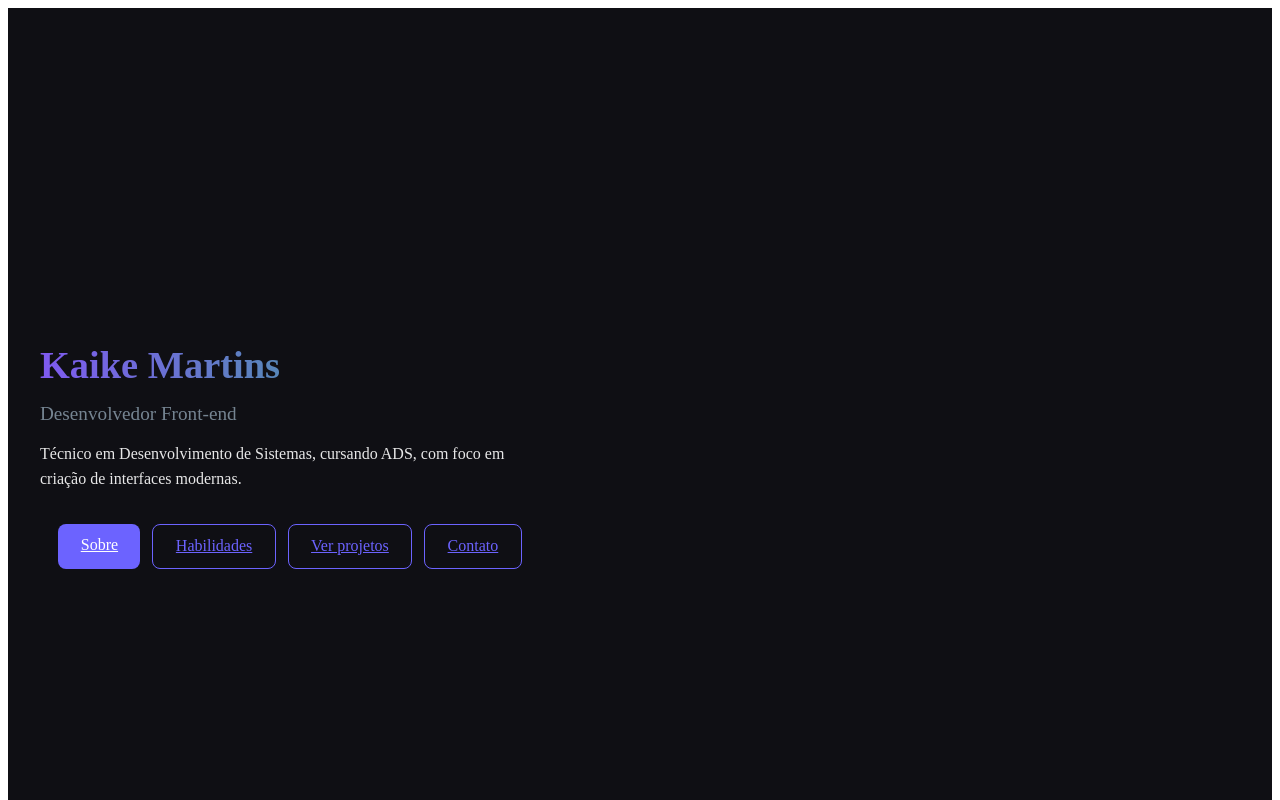
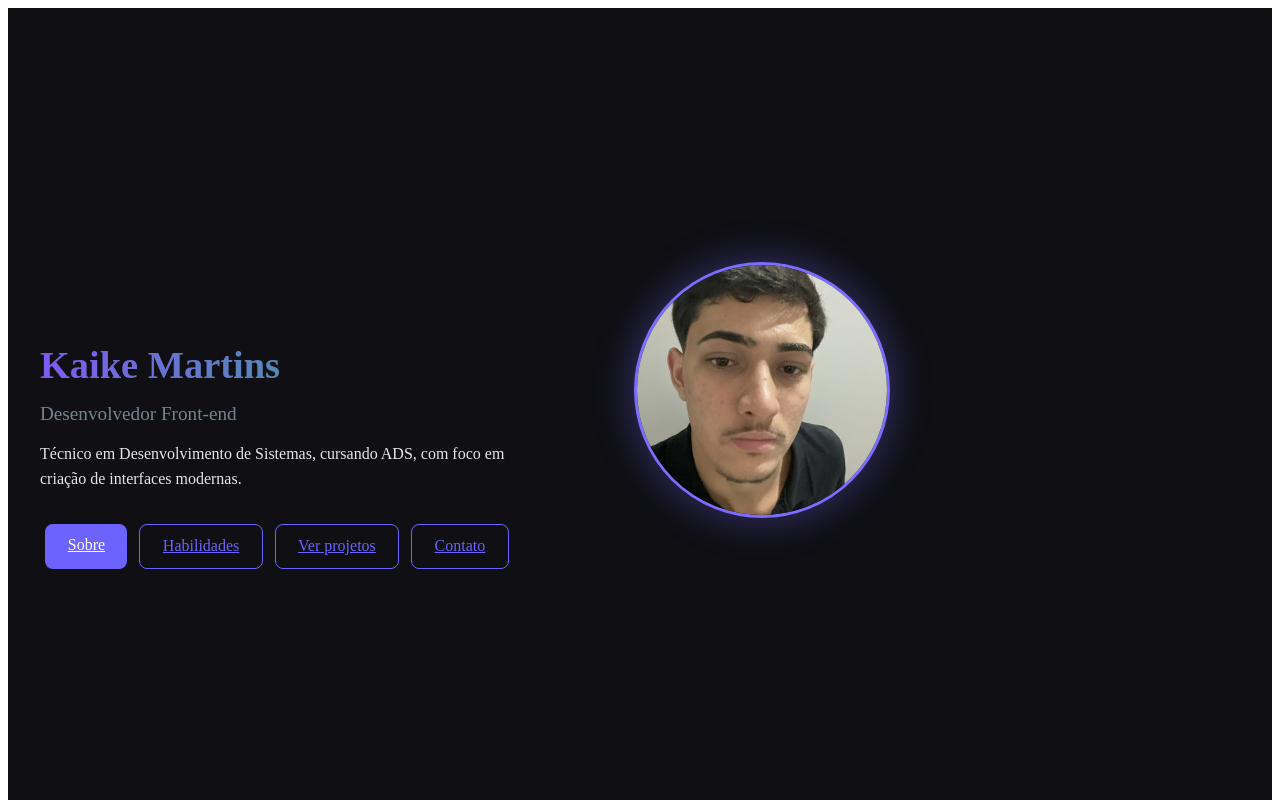
Before and after one commit to martins-kayk77/portfolio-kaike, a React (Vite) app: page / in a window 1280 px wide. Shown: the top 800 px of the page. Built offline with nearby package versions, Linux system fonts and the light colour scheme.

Commit message:
correção   1.3

```diff
--- a/src/pages/home/Index.jsx
+++ b/src/pages/home/Index.jsx
@@ -25,7 +25,7 @@ function Index() {
       </div>
 
       <div className="hero-img">
-
+        <img src="img/KaikeIMG.jpeg" alt="Kaike Martins"/>
       </div>
     </section>
     </>
```
